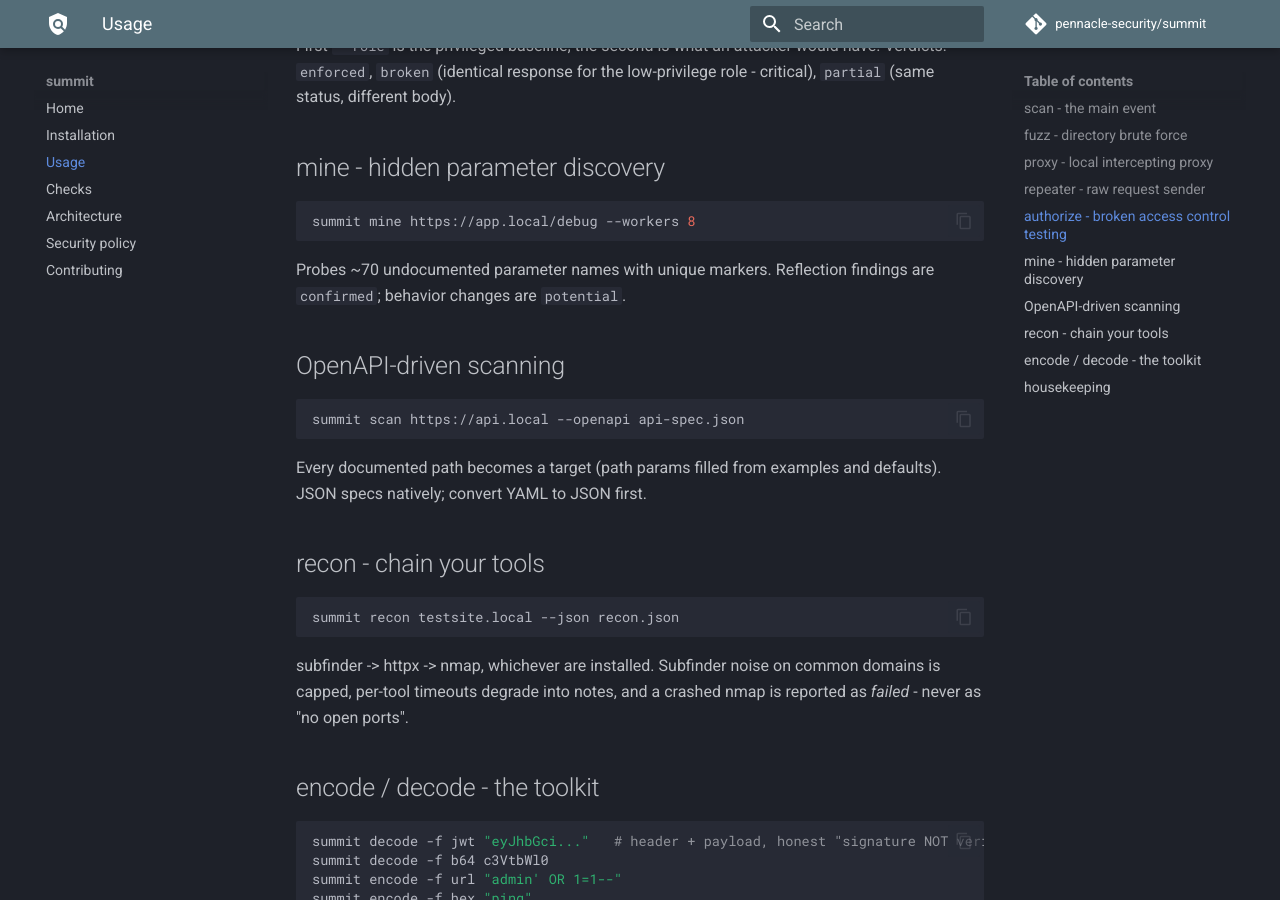
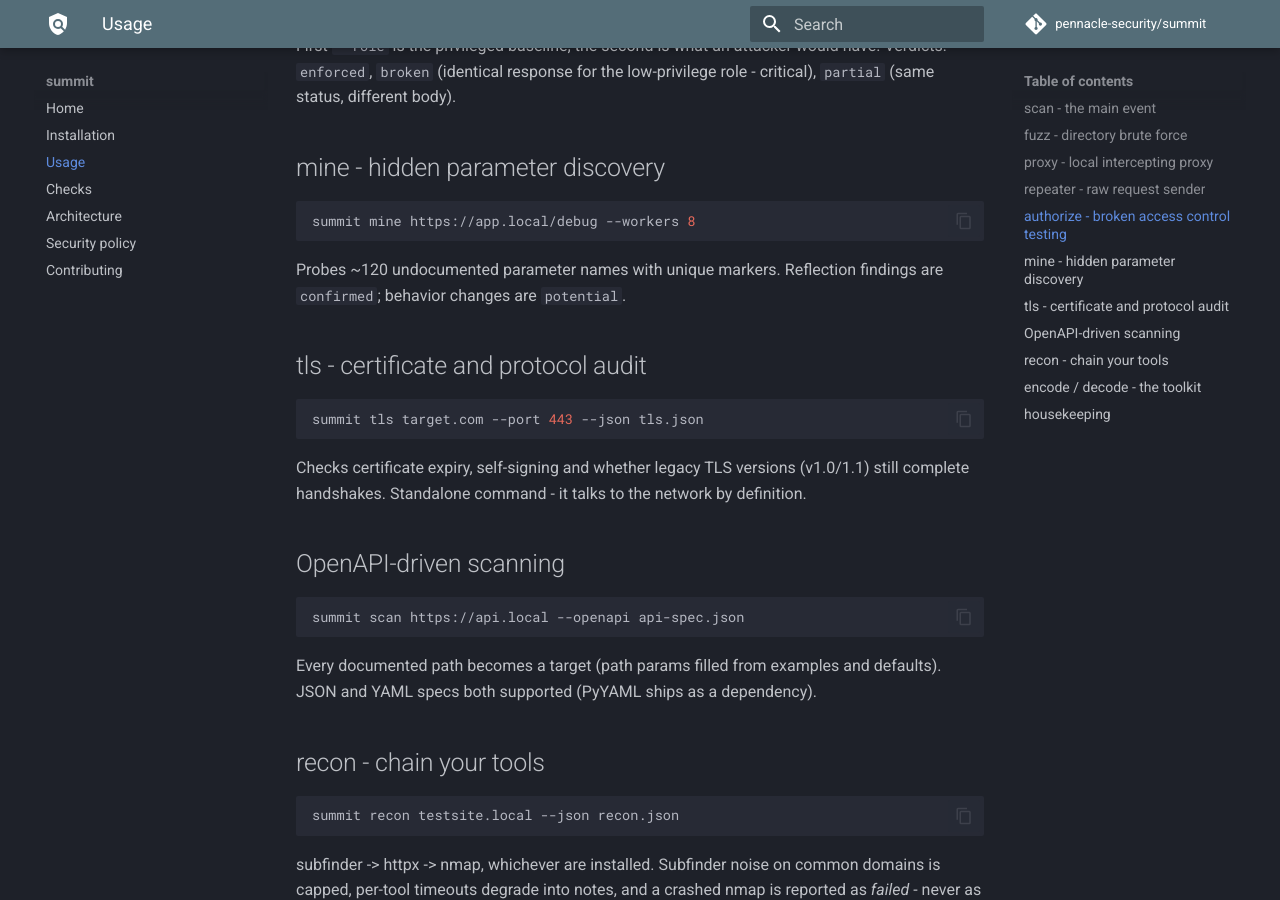
Before and after one commit to blut-agent/summit, an MkDocs documentation site: the page built from docs/usage.md, in a window 1280 px wide and 900 px high, scrolled down 1680 px. Built offline with MkDocs 1.6.1 and Material for MkDocs 9.7.7, drawn with Linux system fonts in a browser that asks for light colours; comment, search, counter and statistics services are not loaded.

Commit message:
docs: v0.6.5 - catalog and usage docs cover tls, sqli-time and graphql checks

````diff
--- a/docs/usage.md
+++ b/docs/usage.md
@@ -62,7 +62,15 @@
 summit mine https://app.local/debug --workers 8
 ```
 
-Probes ~70 undocumented parameter names with unique markers. Reflection findings are `confirmed`; behavior changes are `potential`.
+Probes ~120 undocumented parameter names with unique markers. Reflection findings are `confirmed`; behavior changes are `potential`.
+
+## tls - certificate and protocol audit
+
+```bash
+summit tls target.com --port 443 --json tls.json
+```
+
+Checks certificate expiry, self-signing and whether legacy TLS versions (v1.0/1.1) still complete handshakes. Standalone command - it talks to the network by definition.
 
 ## OpenAPI-driven scanning
 
@@ -70,7 +78,7 @@
 summit scan https://api.local --openapi api-spec.json
 ```
 
-Every documented path becomes a target (path params filled from examples and defaults). JSON specs natively; convert YAML to JSON first.
+Every documented path becomes a target (path params filled from examples and defaults). JSON and YAML specs both supported (PyYAML ships as a dependency).
 
 ## recon - chain your tools
 
````
Also changed, not shown: README.md (+5 -0 lines).
